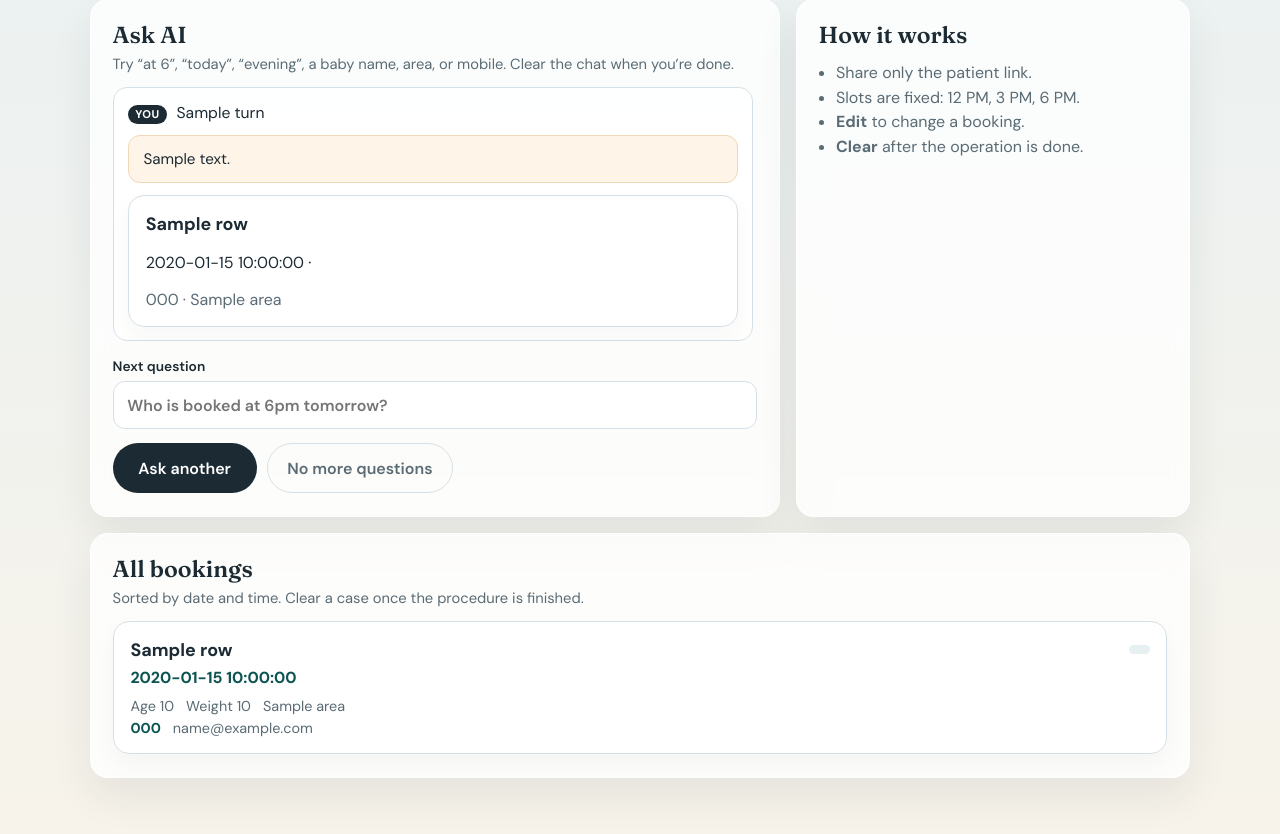
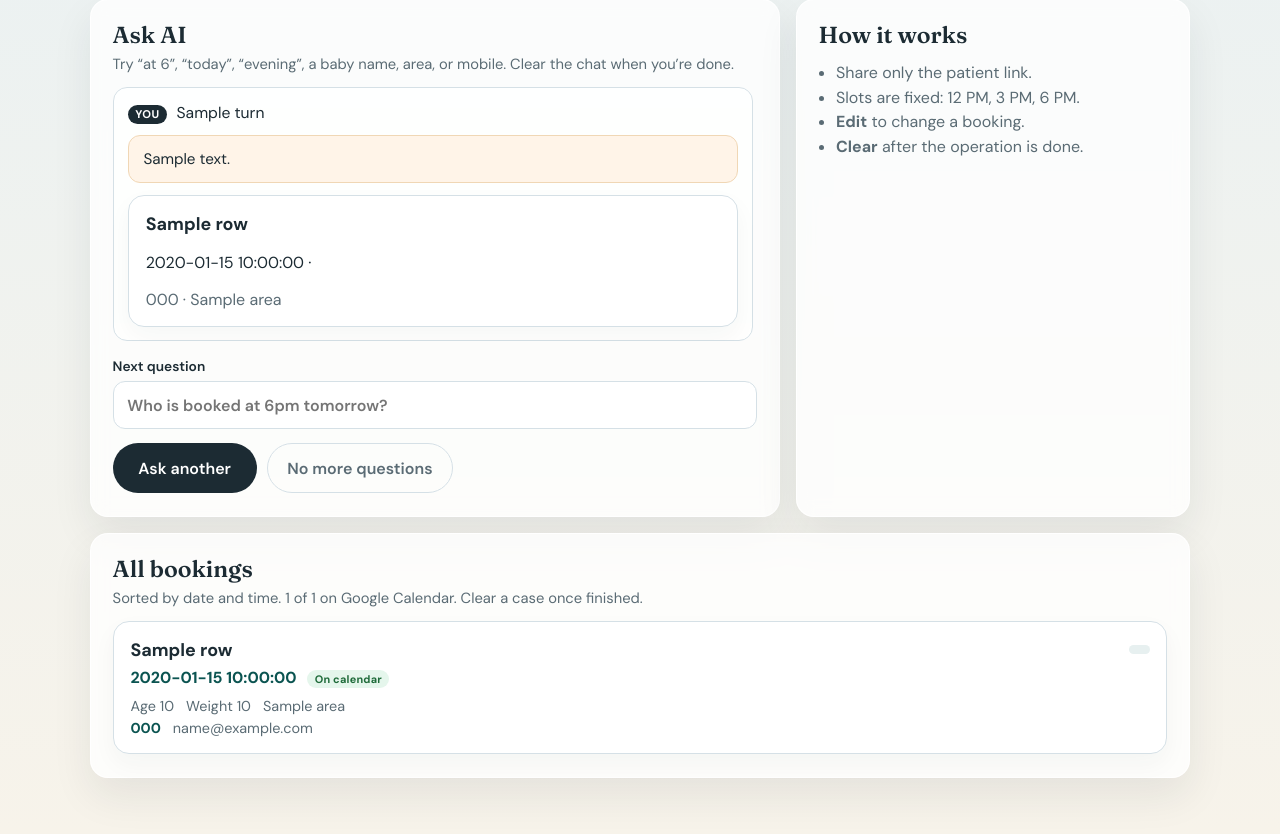
Before and after one commit to Pcdesai11/appointment-app, a Flask app: template templates/doctor.html in a window 1280 px wide. Shown: the part 314-1148 px from the top of the page. Run offline with Flask 3, Linux system fonts and the light colour scheme; the template is opened without the code that fills it: most values are stand-ins (such as "Sample title", 1, 10 or a date in 2020).

Commit message:
Verify Google Calendar access and show which bookings synced.
Co-authored-by: Cursor <cursoragent@cursor.com>

```diff
--- a/app.py
+++ b/app.py
@@ -912,8 +912,9 @@ def patient_form():
                 event_id = create_khatna_event(booking)
                 if event_id:
                     booking["CalendarEventId"] = event_id
-            except Exception:
-                pass
+            except Exception as cal_exc:
+                # Booking still saves; doctor desk shows "Not on calendar".
+                print(f"Google Calendar create failed: {cal_exc}")
             append_appointment(booking)
             remember_booking(booking)
             return redirect(url_for("booking_confirmation", token=booking["EditToken"]))
@@ -1074,13 +1075,9 @@ def doctor_dashboard():
         else "Smart filter active"
     )
     try:
-        from google_calendar import calendar_configured
+        from google_calendar import calendar_status_message
 
-        calendar_status = (
-            "Google Calendar connected"
-            if calendar_configured()
-            else "Google Calendar not connected yet"
-        )
+        calendar_status = calendar_status_message()
     except Exception:
         calendar_status = "Google Calendar not connected yet"
     chat_history = list(session.get("doctor_chat") or [])
@@ -1125,10 +1122,12 @@ def doctor_dashboard():
         return (row.get("Date") or "", row.get("Time") or "", row.get("Timestamp") or "")
 
     appointments = sorted(appointments, key=sort_key)
+    calendar_synced_count = sum(1 for row in appointments if row.get("CalendarEventId"))
     return render_template(
         "doctor.html",
         appointments=appointments,
         booking_count=len(appointments),
+        calendar_synced_count=calendar_synced_count,
         chat_history=chat_history,
         excel_path=storage_label(),
         ai_status=ai_status,
--- a/static/style.css
+++ b/static/style.css
@@ -714,6 +714,27 @@ tr:last-child td {
   color: var(--accent-dark);
 }
 
+.cal-badge {
+  display: inline-block;
+  margin-left: 0.45rem;
+  padding: 0.12rem 0.45rem;
+  border-radius: 999px;
+  font-size: 0.68rem;
+  font-weight: 700;
+  letter-spacing: 0.02em;
+  vertical-align: middle;
+}
+
+.cal-badge.ok {
+  background: #e5f6ec;
+  color: #1f6b3a;
+}
+
+.cal-badge.miss {
+  background: #fdecec;
+  color: #9b2c2c;
+}
+
 .booking-meta {
   display: flex;
   flex-wrap: wrap;
--- a/templates/doctor.html
+++ b/templates/doctor.html
@@ -132,7 +132,7 @@
       <div class="panel-head row-head">
         <div>
           <h2>All bookings</h2>
-          <p class="hint">Sorted by date and time. Clear a case once the procedure is finished.</p>
+          <p class="hint">Sorted by date and time. {{ calendar_synced_count }} of {{ booking_count }} on Google Calendar. Clear a case once finished.</p>
         </div>
       </div>
 
@@ -145,7 +145,13 @@
                   <h3>{{ row.BabyName or '—' }}</h3>
                   <span class="time-pill">{{ time_labels.get(row.Time, row.Time) }}</span>
                 </div>
-                <p class="booking-date">{{ row.Date }}</p>
+                <p class="booking-date">{{ row.Date }}
+                  {% if row.CalendarEventId %}
+                    <span class="cal-badge ok">On calendar</span>
+                  {% else %}
+                    <span class="cal-badge miss">Not on calendar</span>
+                  {% endif %}
+                </p>
                 <div class="booking-meta">
                   <span>Age {{ row.Age or '—' }}</span>
                   <span>Weight {{ row.Weight or '—' }}</span>
```
Also changed, not shown: google_calendar.py (+21 -0 lines).
